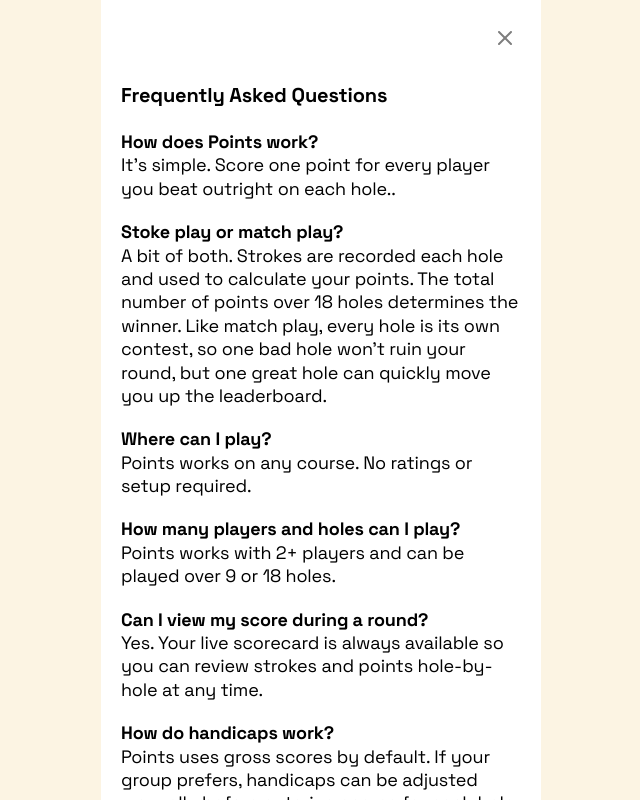
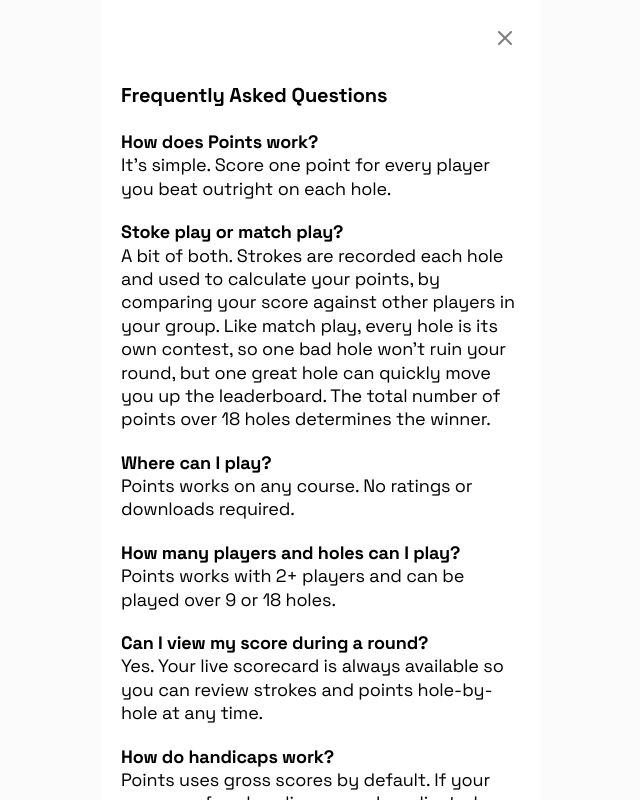
Before and after one commit to pointsgolf-ops/points-golf, a Next.js app: page / in a window 1280 px wide. Both pictures are taken after a click on the button "Help". Shown: the whole page, without its empty margins (319-959 px from the left). Built offline with nearby package versions, Linux system fonts and the light colour scheme; a web font is replaced by a local one.

Commit message:
Update logo SVG animation

```diff
--- a/src/app/globals.css
+++ b/src/app/globals.css
@@ -2,17 +2,17 @@
 
 :root {
   color-scheme: only light;
-  --background: #fcf4e3;
+  --background: #FBFBFB;
   --foreground: #000000;
 }
 
 html {
   color-scheme: only light;
-  background: #fcf4e3;
+  background: #FBFBFB;
 }
 
 body {
-  background: #fcf4e3 !important;
+  background: #FBFBFB !important;
   color: #000000 !important;
   font-family: var(--font-space-grotesk);
   -webkit-text-fill-color: #000000;
@@ -62,3 +62,19 @@ button {
 .pop {
   animation: pop 0.15s ease;
 }
+
+.rotatingText {
+  transform-origin: 50% 50%;
+  transform-box: view-box;
+  animation: rotateText 20s linear infinite;
+}
+
+@keyframes rotateText {
+  from {
+    transform: rotate(0deg);
+  }
+
+  to {
+    transform: rotate(360deg);
+  }
+}
--- a/src/app/layout.tsx
+++ b/src/app/layout.tsx
@@ -44,7 +44,7 @@ export default function RootLayout({
     fontFamily: "var(--font-space-grotesk)",
     letterSpacing: "-0.01em",
     color: "#000000",
-    background: "#fcf4e3",
+    background: "#FBFBFB",
     colorScheme: "only light",
   }}
 >
--- a/src/app/page.tsx
+++ b/src/app/page.tsx
@@ -141,9 +141,9 @@ export default function Home() {
   showFAQButton={true}
   faq={
     <>
-      <p><b>How does Points work?</b><br />It’s simple. Score one point for every player you beat outright on each hole..</p>
-      <p><b>Stoke play or match play?</b><br />A bit of both. Strokes are recorded each hole and used to calculate your points. The total number of points over 18 holes determines the winner. Like match play, every hole is its own contest, so one bad hole won’t ruin your round, but one great hole can quickly move you up the leaderboard.</p>
-      <p><b>Where can I play?</b><br />Points works on any course. No ratings or setup required.</p>
+      <p><b>How does Points work?</b><br />It’s simple. Score one point for every player you beat outright on each hole.</p>
+      <p><b>Stoke play or match play?</b><br />A bit of both. Strokes are recorded each hole and used to calculate your points, by comparing your score against other players in your group. Like match play, every hole is its own contest, so one bad hole won’t ruin your round, but one great hole can quickly move you up the leaderboard. The total number of points over 18 holes determines the winner.</p>
+      <p><b>Where can I play?</b><br />Points works on any course. No ratings or downloads required.</p>
       <p><b>How many players and holes can I play?</b><br />Points works with 2+ players and can be played over 9 or 18 holes.</p>
       <p><b>Can I view my score during a round?</b><br />Yes. Your live scorecard is always available so you can review strokes and points hole-by-hole at any time.</p>
       <p><b>How do handicaps work?</b><br />Points uses gross scores by default. If your group prefers, handicaps can be adjusted manually before entering scores for each hole.</p>
@@ -161,12 +161,12 @@ export default function Home() {
         {/* ---------------- HOME ---------------- */}
         {mode === "home" && (
           <>
-          <img src="/points-home.svg" style={{ width: "100%", height: "auto" }} />
+          <img src="/points-home.svg" style={{ padding: "30px 0", width: "100%", height: "auto" }} />
             <button
               onClick={() => setMode("create")}
               style={{
                 padding: 18,
-                background: "#c18e44",
+                background: "#C2DD00",
                 border: "none",
                 borderRadius: 14,
                 fontWeight: 700,
@@ -186,7 +186,7 @@ export default function Home() {
                 padding: 18,
                 background: "none",
                 borderRadius: 14,
-                border: "0.5px solid #000",
+                border: "0.5px solid rgba(0,0,0,0.3)",
                 fontWeight: 700,
                 fontSize: 20,
                 ...press,
@@ -212,7 +212,7 @@ export default function Home() {
                 borderRadius: 14,
                 background: "#fff",
                 color: "#000",
-                border: "0.5px solid #000",
+                border: "0.5px solid rgba(0,0,0,0.3)",
                 fontSize: 20,
               }}
             />
@@ -226,7 +226,7 @@ export default function Home() {
                 borderRadius: 14,
                 background: "#fff",
                 color: "#000",
-                border: "0.5px solid #000",
+                border: "0.5px solid rgba(0,0,0,0.3)",
                 fontSize: 20,
               }}
             />
@@ -239,7 +239,7 @@ export default function Home() {
                   padding: 18,
                   borderRadius: 14,
                   fontSize: 20,
-                  border: "0.5px solid #222",
+                  border: "0.5px solid rgba(0,0,0,0.3)",
                   background: maxHoles === 9 ? "#000" : "#fff",
                   color: maxHoles === 9 ? "#fff" : "#000",
                   fontWeight: 600,
@@ -259,7 +259,7 @@ export default function Home() {
                   padding: 18,
                   borderRadius: 14,
                   fontSize: 20,
-                  border: "0.5px solid #000",
+                  border: "0.5px solid rgba(0,0,0,0.3)",
                   background: maxHoles === 18 ? "#000" : "#fff",
                   color: maxHoles === 18 ? "#fff" : "#000",
                   fontWeight: 600,
@@ -277,7 +277,7 @@ export default function Home() {
               onClick={handleCreateGame}
               style={{
                 padding: 18,
-                background: "#c18e44",
+                background: "#C2DD00",
                 border: "none",
                 borderRadius: 14,
                 fontWeight: 700,
@@ -310,7 +310,7 @@ export default function Home() {
                 borderRadius: 14,
                 background: "#fff",
                 color: "#000",
-                border: "0.5px solid #000",
+                border: "0.5px solid rgba(0,0,0,0.3)",
                 fontSize: 20,
               }}
             />
@@ -324,7 +324,7 @@ export default function Home() {
                 borderRadius: 14,
                 background: "#fff",
                 color: "#000",
-                border: "0.5px solid #000",
+                border: "0.5px solid rgba(0,0,0,0.3)",
                 fontSize: 20,
               }}
             />
@@ -333,7 +333,7 @@ export default function Home() {
               onClick={handleJoinGame}
               style={{
                 padding: 18,
-                background: "#c18e44",
+                background: "#C2DD00",
                 border: "none",
                 borderRadius: 14,
                 fontWeight: 700,
--- a/src/components/AppShell.tsx
+++ b/src/components/AppShell.tsx
@@ -1,7 +1,7 @@
 "use client";
 
 import { useEffect, useState } from "react";
-import { ClipboardList, CircleHelp, X } from "lucide-react";
+import { BookOpen, CircleHelp, X } from "lucide-react";
 
 export default function AppShell({
     children,
@@ -40,7 +40,7 @@ export default function AppShell({
           style={iconButton}
           aria-label="View scorecard"
         >
-          <ClipboardList size={26} />
+          <BookOpen size={26} />
         </button>
       )}
     </div>
@@ -50,7 +50,7 @@ export default function AppShell({
     <div style={logo}>
       <img
         src="/points-logo.svg"
-        style={{ height: 50 }}
+        style={{ height: 60 }}
       />
     </div>
 
@@ -149,7 +149,7 @@ export default function AppShell({
 
 const outer: React.CSSProperties = {
     minHeight: "100vh",
-    background: "#fcf4e3",
+    background: "#FBFBFB",
     display: "flex",
     justifyContent: "center",
   };
@@ -157,7 +157,7 @@ const outer: React.CSSProperties = {
   const device: React.CSSProperties = {
     width: "100%",
     maxWidth: 440,
-    background: "#fcf4e3",
+    background: "#FBFBFB",
     minHeight: "100vh",
     position: "relative",
   };
@@ -230,7 +230,7 @@ const content: React.CSSProperties = {
 
 const row: React.CSSProperties = {
   padding: "14px 0",
-  borderBottom: "1px solid #000",
+  borderBottom: "1px solid rgba(0,0,0,0.3)",
   fontSize: 16,
 };
 
--- a/src/components/GameCard.tsx
+++ b/src/components/GameCard.tsx
@@ -11,6 +11,7 @@ export default function GameCard({
 const card: React.CSSProperties = {
   background: "#fff",
   borderRadius: 18,
+  border: "0.5px solid rgba(0,0,0,0.3)",
   padding: 20,
   marginBottom: 14,
 };
--- a/src/components/HoleBreakdown.tsx
+++ b/src/components/HoleBreakdown.tsx
@@ -41,8 +41,8 @@ export default function HoleBreakdown({
               style={{
                 ...row,
                 border: isWinner
-                  ? "1px solid #efca50"
-                  : "1px solid rgba(0,0,0,0.08)",
+                  ? "1px solid #FFD700"
+                  : "0.5px solid rgba(0,0,0,0.3)",
 
                 background: isWinner ? "#fff" : "#fff",
                 transition: "all 200ms ease",
--- a/src/components/Leaderboard.tsx
+++ b/src/components/Leaderboard.tsx
@@ -39,8 +39,8 @@ export default function Leaderboard({ players }: Props) {
                 ...row,
                 background: isWinner ? "#fff" : "#fff",
                 border: isWinner
-                  ? "1px solid #efca50"
-                  : "0.5px solid #222",
+                  ? "1px solid #FFD700"
+                  : "0.5px solid rgba(0,0,0,0.3)",
               }}
             >
               {/* LEFT */}
@@ -102,7 +102,7 @@ const row: React.CSSProperties = {
   padding: "18px 18px",
   borderRadius: 14,
   background: "#fff",
-  border: "1px solid rgba(0,0,0,0.08)",
+  border: "0.5px solid rgba(0,0,0,0.3)",
 
   transition: "all 300ms ease",
   willChange: "transform",
--- a/src/components/ScoreStepper.tsx
+++ b/src/components/ScoreStepper.tsx
@@ -122,7 +122,7 @@ const btn: React.CSSProperties = {
   width: 70,
   height: 70,
   borderRadius: 9999,
-  border: "1px solid #000",
+  border: "0.5px solid rgba(0,0,0,0.3)",
   color: "#000",
   background: "#fff",
   fontSize: 28,
@@ -137,7 +137,7 @@ const submitBtn: React.CSSProperties = {
   width: "100%",
   padding: 18,
   borderRadius: 14,
-  background: "#c18e44",
+  background: "#C2DD00",
   color: "#000",
   fontSize: 20,
   fontWeight: 700,
--- a/src/components/WinnerCinematic.tsx
+++ b/src/components/WinnerCinematic.tsx
@@ -134,8 +134,8 @@ export default function WinnerCinematic({
                   style={{
                     ...row,
                     border: isWinner
-                      ? "1px solid #f0de7e"
-                      : "0.5px solid #222",
+                      ? "1px solid #FFD700"
+                      : "0.5px solid rgba(0,0,0,0.3)",
                   }}
                 >
                   <div style={left}>
@@ -153,9 +153,6 @@ export default function WinnerCinematic({
 
         {/* ACTIONS */}
         <div style={actions}>
-        <button onClick={handleShare} style={shareBtn} >
-          Share Results
-        </button>
 
         <button onClick={() => router.push("/")} style={playAgainBtn}>
           Play Again
@@ -175,6 +172,7 @@ const card: React.CSSProperties = {
   padding: 20,
   borderRadius: 18,
   background: "#fff",
+  border: "0.5px solid rgba(0,0,0,0.3)",
 };
 
 const shareBtn = {
@@ -184,7 +182,7 @@ const shareBtn = {
 
 const playAgainBtn = {
   ...btn("transparent"),
-  border: "0.5px solid #222",
+  border: "0.5px solid rgba(0,0,0,0.3)",
 };
 
 const exportHeader = { fontSize: 22, fontWeight: 900, paddingBottom: 20, opacity: 0.5, };
@@ -233,7 +231,7 @@ function btn(bg: string): React.CSSProperties {
 const overlay: React.CSSProperties = {
   position: "fixed",
   inset: 0,
-  background: "rgba(0,0,0,0.4)",
+  background: "rgba(0,0,0,0.3)",
   display: "flex",
   alignItems: "center",
   justifyContent: "center",
```
Also changed, not shown: src/app/game/[code]/page.tsx (+16 -8 lines), public/manifest.json, public/points-home.svg, public/points-logo.svg.
